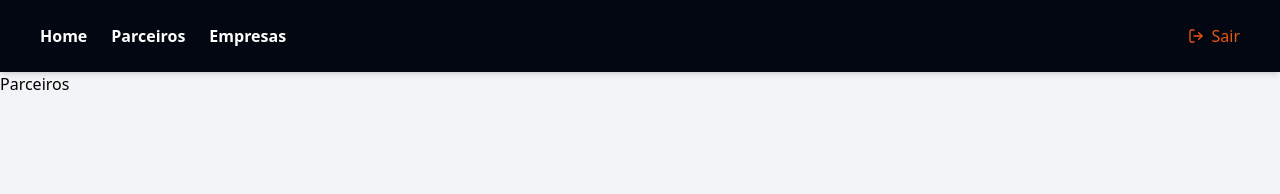
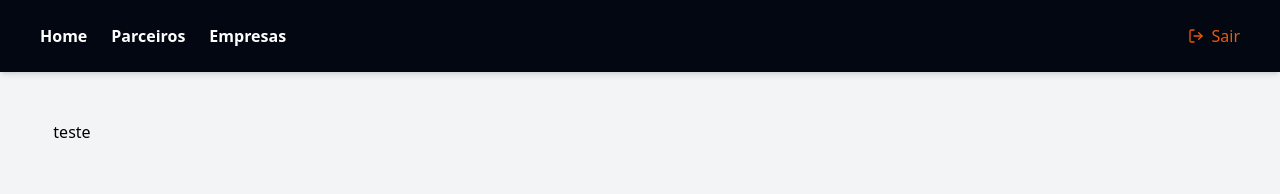
Before and after one commit to cfads/teddy-app, a React (Vite) app: page /parceiros in a window 1280 px wide. Shown: the top 194 px of the page. Built offline with nearby package versions, Linux system fonts and the light colour scheme.

Commit message:
feat: Criação do container para as páginas

```diff
--- /dev/null
+++ b/src/components/Container.tsx
@@ -0,0 +1,9 @@
+type ContainerProps = {
+  children: React.ReactNode;
+};
+
+const Container: React.FC<ContainerProps> = ({ children }) => {
+  return <div className="w-11/12 m-auto mt-12">{children}</div>;
+};
+
+export default Container;
--- a/src/pages/Parceiros.tsx
+++ b/src/pages/Parceiros.tsx
@@ -1,5 +1,11 @@
+import Container from "../components/Container";
+
 const Parceiros = () => {
-  return <div>Parceiros</div>;
+  return (
+    <Container>
+      <h1>teste</h1>
+    </Container>
+  );
 };
 
 export default Parceiros;
```
